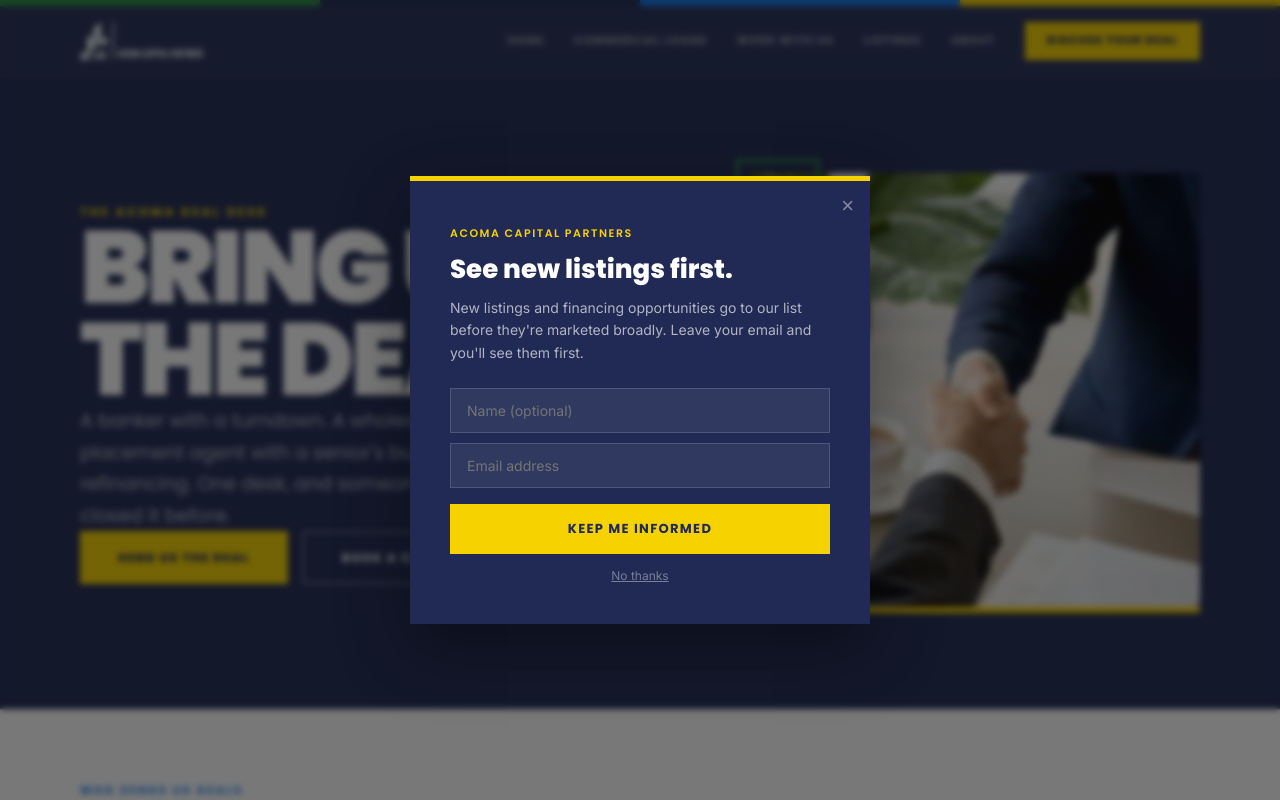
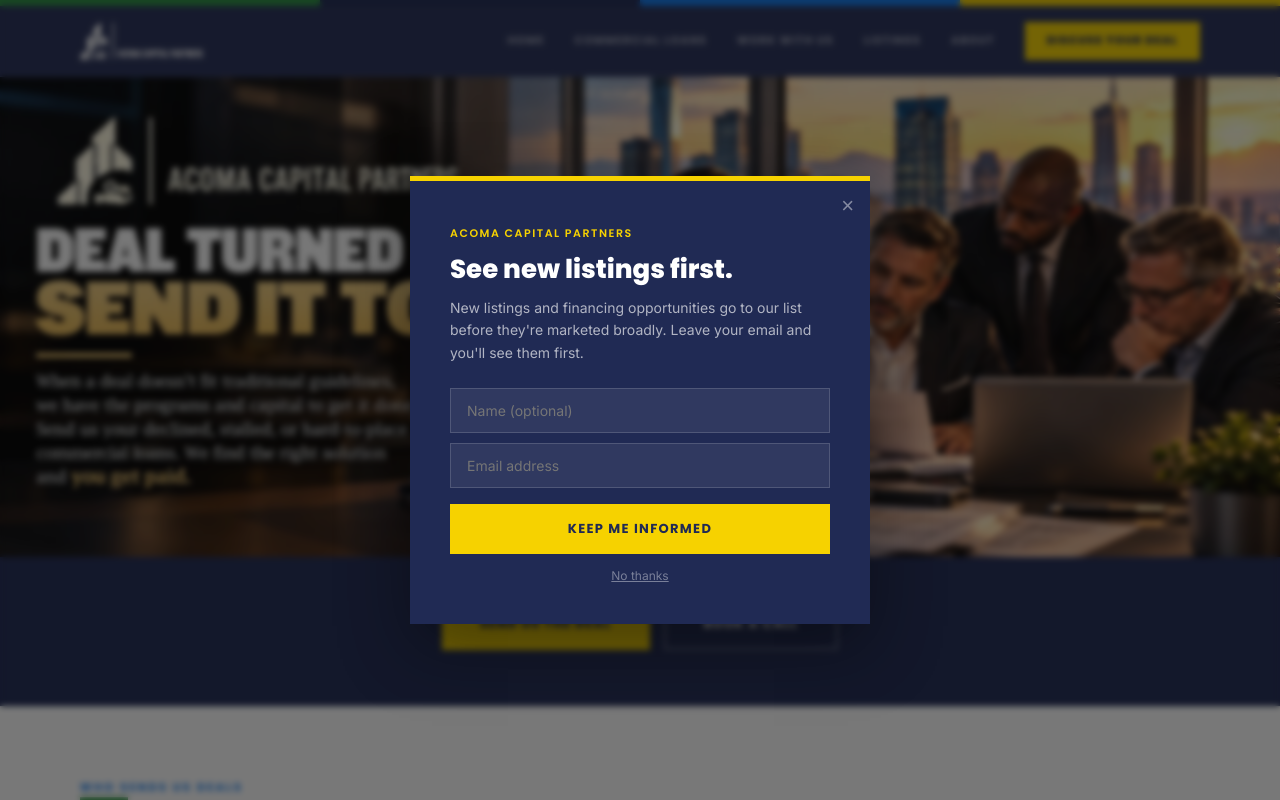
Before and after one commit to ginorod-droid/nextjs, a Next.js app: page /broker-programs in a window 1280 px wide. Shown: the top 800 px of the page. Built offline with nearby package versions, Linux system fonts and the light colour scheme.

Commit message:
Deal Desk: new banner hero; move people photo into Our Loan Programs; rename heading

```diff
--- a/app/broker-programs/page.jsx
+++ b/app/broker-programs/page.jsx
@@ -14,6 +14,15 @@
 }
 
 const ddStyles = `
+.dd-hero { background:#202A54; padding:0 0 56px; }
+.dd-hero-banner img { width:100%; height:auto; display:block; }
+.dd-hero-cta { text-align:center; margin-top:40px; }
+.dd-hero-cta .bp-cta-row { justify-content:center; }
+.dd-prog-head { display:grid; grid-template-columns:1.1fr 0.9fr; gap:56px; align-items:center; }
+.dd-prog-photo { position:relative; }
+.dd-prog-photo img { width:100%; height:340px; object-fit:cover; display:block; }
+.dd-prog-photo-frame { position:absolute; top:-14px; left:-14px; width:84px; height:84px; border:3px solid #2C9143; z-index:0; }
+.dd-prog-photo-bar { position:absolute; left:0; right:0; bottom:0; height:5px; background:#F6D200; }
 .dd-aud-grid { display:grid; grid-template-columns:repeat(2,1fr); gap:16px; margin-top:44px; }
 .dd-aud-card { background:#fff; border:1px solid #e4e8f0; border-top:4px solid #1179EC; padding:34px 32px; display:flex; flex-direction:column; }
 .dd-aud-card:nth-child(2){ border-top-color:#2C9143; }
@@ -47,6 +56,10 @@
 .dd-trust-title { font-size:13px; font-weight:900; letter-spacing:0.06em; text-transform:uppercase; color:#202A54; margin-bottom:10px; }
 .dd-trust p { font-size:14px; color:#666; line-height:1.7; margin:0; }
 @media(max-width:820px){
+  .dd-prog-head { grid-template-columns:1fr; gap:36px; }
+  .dd-prog-photo { margin-top:12px; }
+  .dd-prog-photo img { height:260px; }
+  .dd-prog-grid { grid-template-columns:1fr; }
   .dd-aud-grid { grid-template-columns:1fr; }
   .dd-step-grid { grid-template-columns:1fr 1fr; }
   .dd-trust-grid { grid-template-columns:1fr; }
@@ -106,22 +119,18 @@
 
       <BrokerNav current="broker-programs" />
 
-      {/* HERO */}
-      <section className="bp-hub-hero">
-        <div className="bp-wrap bp-hero-split">
-          <div className="bp-hero-text">
-            <p className="bp-eyebrow" style={{ color: '#F6D200' }}>The Acoma Deal Desk</p>
-            <h1 className="bp-h1">Bring Us<br />the Deal.</h1>
-            <p className="bp-hero-sub">A banker with a turndown. A wholesaler who needs financing. A placement agent with a senior&apos;s building. A family selling or refinancing. One desk, and someone on the other end who has closed it before.</p>
+      {/* HERO — banner */}
+      <section className="dd-hero">
+        <h1 style={{ position: 'absolute', width: 1, height: 1, padding: 0, margin: -1, overflow: 'hidden', clip: 'rect(0,0,0,0)', whiteSpace: 'nowrap', border: 0 }}>
+          Deal turned down? Send it to us. When a deal does not fit traditional guidelines, Acoma Capital Partners has the programs and capital to get it done. Send your declined, stalled, or hard-to-place commercial loans and you get paid.
+        </h1>
+        <div className="dd-hero-banner">
+          <img src="/deal-desk-hero.jpg" alt="Acoma Capital Partners. Deal turned down? Send it to us. When a deal doesn't fit traditional guidelines, we have the programs and capital to get it done. Send your declined, stalled, or hard-to-place commercial loans, and you get paid." />
+        </div>
+        <div className="bp-wrap dd-hero-cta">
           <div className="bp-cta-row">
             <a href={FORM} target="_blank" rel="noreferrer" className="bp-btn-yellow">Send Us the Deal</a>
             <a href={CAL} target="_blank" rel="noreferrer" className="bp-btn-ghost-white">Book a Call</a>
-            </div>
-          </div>
-          <div className="bp-hero-photo">
-            <span className="bp-hero-photo-frame" />
-            <img src="/deal-closing.jpg" alt="Acoma Capital Partners working a commercial deal with a partner" />
-            <span className="bp-hero-photo-bar" />
           </div>
         </div>
       </section>
@@ -149,13 +158,22 @@
         </div>
       </section>
 
-      {/* HOW WE FINANCE IT */}
-      <section>
-        <div className="bp-wrap" style={{ paddingTop: 8, paddingBottom: 8 }}>
+      {/* OUR LOAN PROGRAMS */}
+      <section className="bp-section bp-section-tight">
+        <div className="bp-wrap">
+          <div className="dd-prog-head">
+            <div>
               <p className="bp-section-label">How We Finance It</p>
               <div className="bp-rule" />
-          <h2 style={{ marginBottom: 8 }}>The programs behind the desk.</h2>
+              <h2 style={{ marginBottom: 20 }}>Our Loan Programs.</h2>
               <p className="bp-lead">When the deal needs capital, these are the ways we get it done. $100K to $2M on the programs, up to $20M on a bridge. Start at the top for the most leverage, and drop a tier only when the documentation is not there.</p>
+            </div>
+            <div className="dd-prog-photo">
+              <span className="dd-prog-photo-frame" />
+              <img src="/deal-closing.jpg" alt="Acoma Capital Partners working a commercial deal with a partner" />
+              <span className="dd-prog-photo-bar" />
+            </div>
+          </div>
           <div className="dd-prog-grid">
             {programs.map((p) => (
               <article key={p.slug} className="dd-prog">
```
Also changed, not shown: public/deal-desk-hero.jpg (added). Lines whose indentation alone changed are shown as unchanged.
